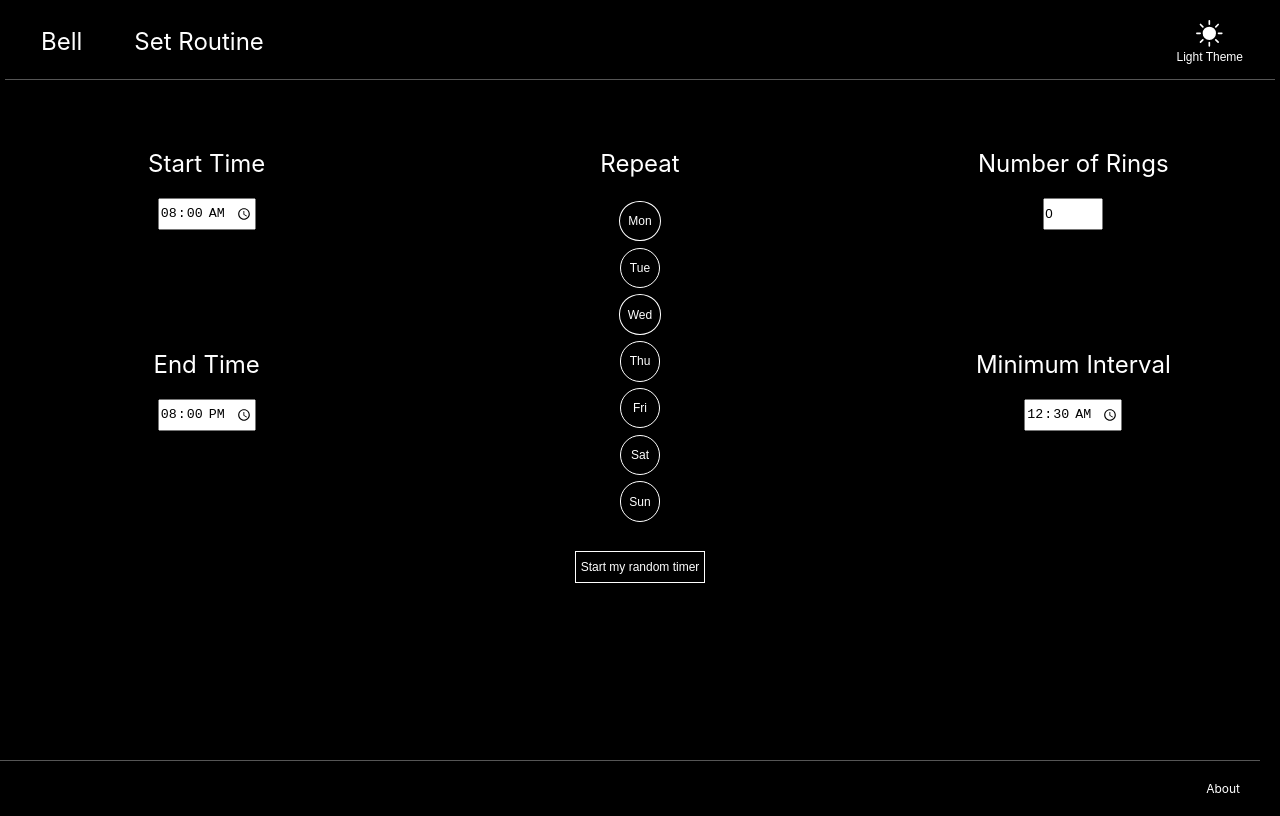
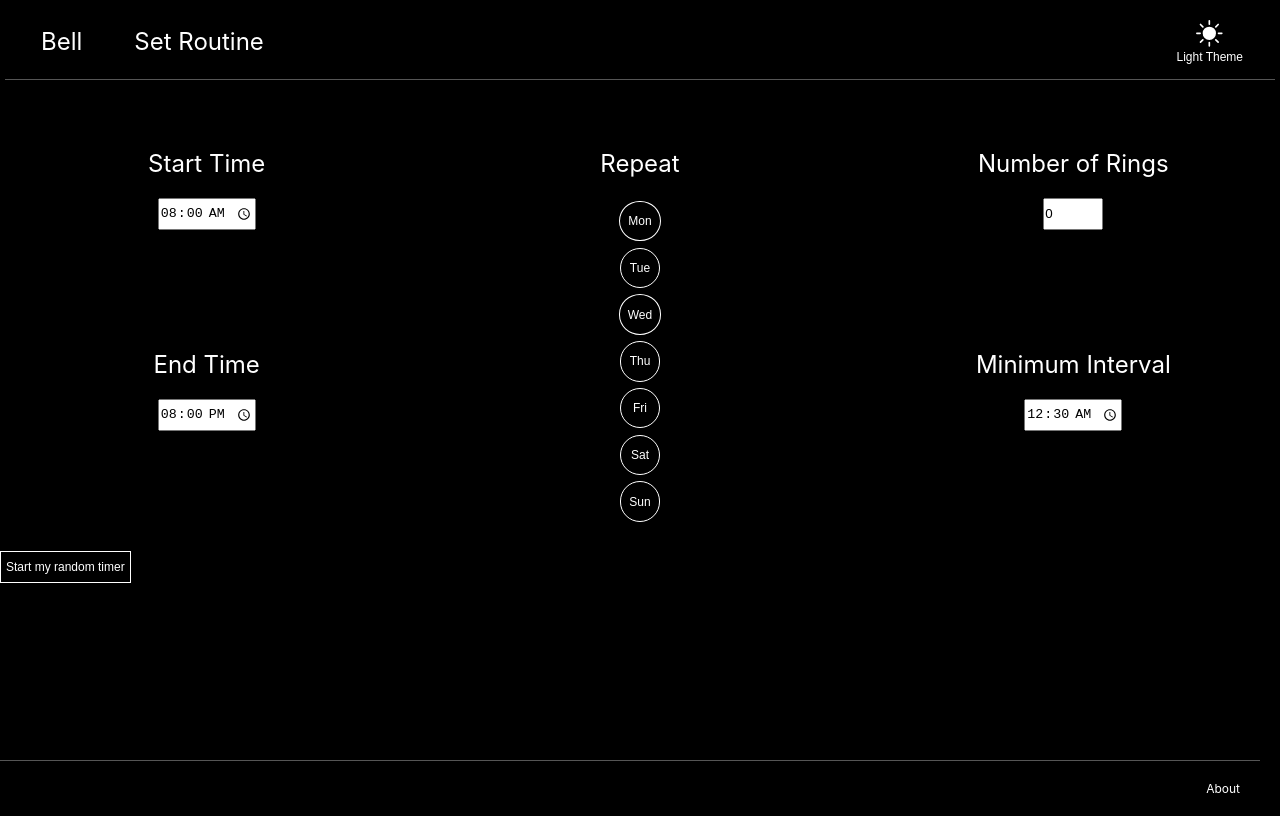
Before and after one commit to GPSPic/RandomBellWeb, a React (Create React App) app: page /setRoutine in a window 1280 px wide. Built offline with nearby package versions, Linux system fonts and the light colour scheme.

Commit message:
create routine object and style changes to submit button

```diff
--- a/src/components/SetRoutine/DaysOfWeek.js
+++ b/src/components/SetRoutine/DaysOfWeek.js
@@ -2,24 +2,8 @@ import RegularText from "../texts/RegularText";
 import DayButton from "./DayButton";
 import "./SetRoutine.css";
 import "../../helpers/colours.css";
-import { useState } from "react";
 
-const DaysOfWeek = () => {
-  const [daysSelected, setDaysSelected] = useState({
-    monday: false,
-    tuesday: false,
-    wednesday: false,
-    thursday: false,
-    friday: false,
-    saturday: false,
-    sunday: false,
-  });
-
-  const handleSelectedDay = (dayValue) => {
-    const newDaysSelected = {...daysSelected};
-    newDaysSelected[dayValue] = !daysSelected[dayValue];
-    setDaysSelected(newDaysSelected);
-  };
+const DaysOfWeek = ({daysSelected, handleSelectedDay}) => {
 
   const daysOfWeek = [
     "monday",
--- a/src/components/SetRoutine/SetRoutine.css
+++ b/src/components/SetRoutine/SetRoutine.css
@@ -150,15 +150,36 @@ input{
     min-height:2rem;
     min-width: 5rem;
     padding:5px;
-
 }
 
-.sbt-btn-dark{
+.sbt-btn:active {
+    transform: translateY(1px);
+}
+
+.sbt-btn-dark:hover p::after {
+    content: " >>";
+    color: var(--text-dark);
+}
+
+.sbt-btn-dark {
     background-color: var(--sbt-btn-dark);
     border: solid 1px var(--background-light)
 }
 
-.sbt-btn-light{
+.sbt-btn-dark:hover {
+    background-color: var(--hover-dark);
+}
+
+.sbt-btn-light {
     background-color: var(--sbt-btn-light);
     border: solid 1px var(--background-dark)
 }
+
+.sbt-btn-light:hover {
+    background-color: var(--hover-light);
+}
+
+.sbt-btn-light:hover p::after {
+    content: " >>";
+    color: var(--text-light);
+}
--- a/src/components/SetRoutine/SetRoutine.js
+++ b/src/components/SetRoutine/SetRoutine.js
@@ -5,15 +5,24 @@ import EndTime from "./EndTime";
 import NumberOfRings from "./NumberOfRings";
 import DaysOfWeek from "./DaysOfWeek";
 import MinInterval from "./MinInterval";
+import SubmitButton from "./SubmitButton";
 import "../../helpers/colours.css";
 import "./SetRoutine.css";
-import SubmitButton from "./SubmitButton";
 
 const SetRoutine = () => {
   const [startTime, setStartTime] = useState("08:00");
   const [endTime, setEndTime] = useState("20:00");
   const [ringNum, setRingNum] = useState(0);
   const [minInterval, setMinInterval] = useState("00:30");
+  const [daysSelected, setDaysSelected] = useState({
+    monday: false,
+    tuesday: false,
+    wednesday: false,
+    thursday: false,
+    friday: false,
+    saturday: false,
+    sunday: false,
+  });
 
   const handleStartTimeChange = (timeValue) => {
     setStartTime(timeValue);
@@ -28,6 +37,12 @@ const SetRoutine = () => {
 
   const handleMinIntChange = (interval) => {
     setMinInterval(interval);
+  };
+
+  const handleSelectedDay = (dayValue) => {
+    const newDaysSelected = { ...daysSelected };
+    newDaysSelected[dayValue] = !daysSelected[dayValue];
+    setDaysSelected(newDaysSelected);
   };
 
   return (
@@ -45,7 +60,10 @@ const SetRoutine = () => {
             />
           </div>
 
-          <DaysOfWeek />
+          <DaysOfWeek
+            daysSelected={{ daysSelected }}
+            handleSelectedDay={handleSelectedDay}
+          />
 
           <div className="number-interval-box">
             <NumberOfRings
@@ -58,7 +76,13 @@ const SetRoutine = () => {
             />
           </div>
         </div>
-       <SubmitButton />
+        <SubmitButton
+          startTime={startTime}
+          endTime={endTime}
+          ringNum={ringNum}
+          minInterval={minInterval}
+          daysSelected={daysSelected}
+        />
       </div>
     </main>
   );
--- a/src/components/SetRoutine/SubmitButton.js
+++ b/src/components/SetRoutine/SubmitButton.js
@@ -1,16 +1,43 @@
+import { useContext } from "react";
+
 import SmallText from "../texts/SmallText";
+import { ThemeContext } from "../../containers/Container";
 import "./SetRoutine.css";
 import "../../helpers/colours.css";
-import { useContext } from "react";
-import { ThemeContext } from "../../containers/Container";
-const SubmitButton = () => {
-      const theme = useContext(ThemeContext)
-      const submitButtonTheme = "sbt-btn-" + theme
+import { Link } from "react-router-dom";
+
+const SubmitButton = ({
+  startTime,
+  endTime,
+  minInterval,
+  ringNum,
+  daysSelected,
+}) => {
+  const theme = useContext(ThemeContext);
+  const submitButtonTheme = "sbt-btn-" + theme;
+
+  const handleClick = (e) => {
+    e.preventDefault();
+    const routine = {
+      startTime: startTime,
+      endTime: endTime,
+      ringNum: ringNum,
+      minInterval: minInterval,
+      daysSelected: daysSelected,
+    };
+  };
 
   return (
-    <button className={"sbt-btn "+ submitButtonTheme}>
-      <SmallText text="Start my random timer" />
-    </button>
+    // <div className="link-sbt-btn">
+      <Link to="/">
+        <button
+          className={"sbt-btn " + submitButtonTheme}
+          onClick={handleClick}
+        >
+          <SmallText text="Start my random timer" />
+        </button>
+      </Link>
+    // </div>
   );
 };
 
```
